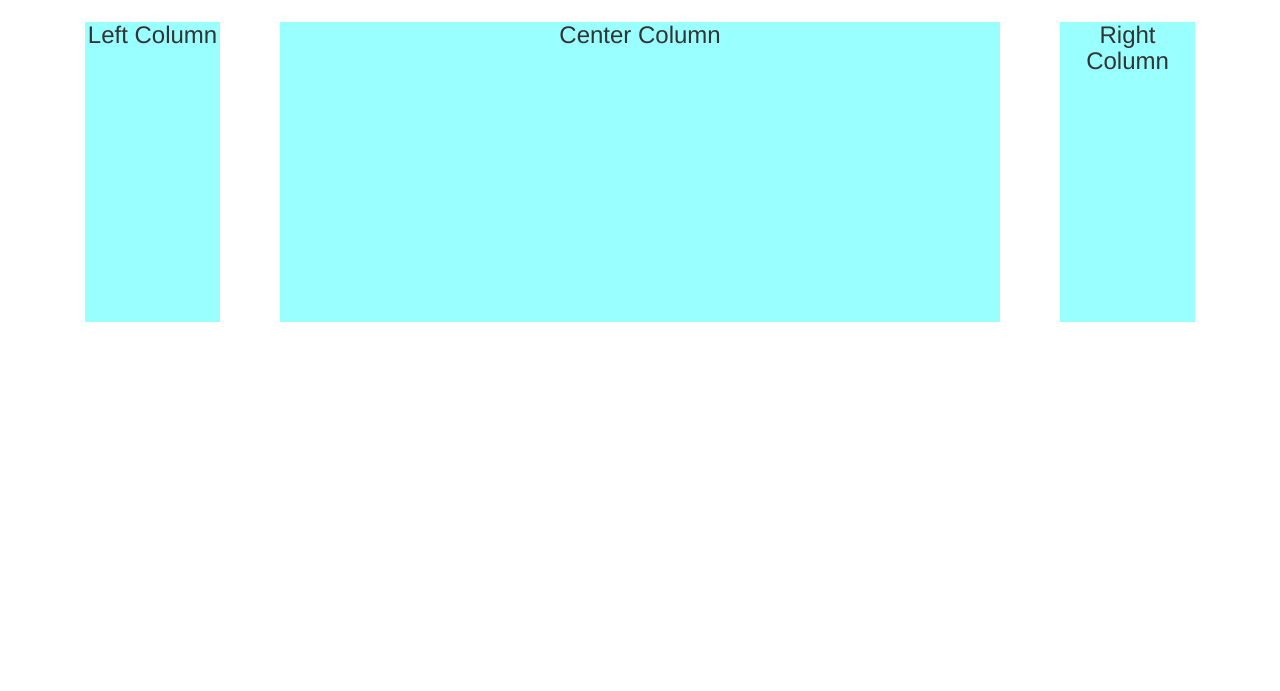
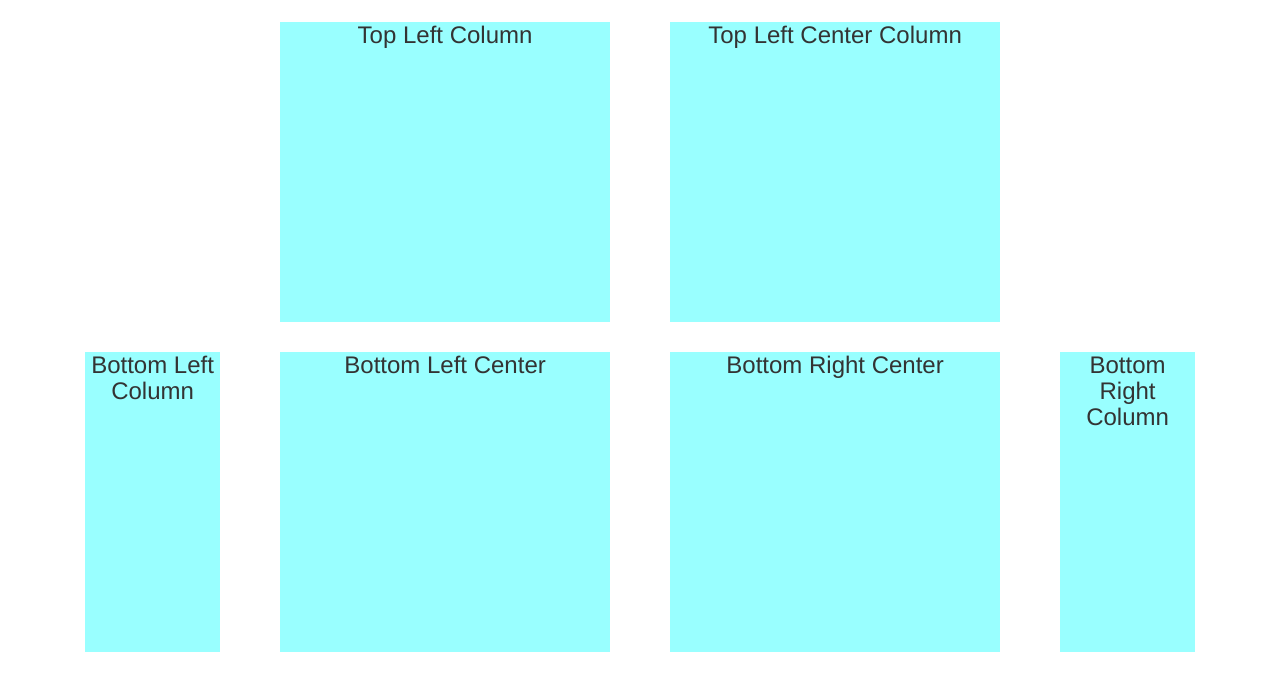
Before and after one commit to Aphinith/Bootstrap101, a website: page public/index.html in a window 1280 px wide. Shown: the part 63-754 px from the top of the page. Drawn offline with nearby package versions, Linux system fonts and the light colour scheme.

Commit message:
offsetting columns

```diff
--- a/public/index.html
+++ b/public/index.html
@@ -16,15 +16,34 @@
   <h1 class="page_title">Boom Sauce!</h1>
   <!-- <button class="btn btn-success">Click ME!</button> -->
   <div class="container">
+
+    <div class="row">
+      <div class="col-md-4 col-md-offset-2">
+        <h3 class="column_test">Top Left Column</h3>
+      </div>
+      <div class="col-md-4">
+        <h3 class="column_test">Top Left Center Column</h3>
+      </div>
+<!--       <div class="col-md-4">
+        <h3 class="column_test">Top Right Center Column</h3>
+      </div>
+      <div class="col-md-2">
+        <h3 class="column_test">Top Right Column</h3>
+      </div> -->
+    </div>
+
     <div class="row">
       <div class="col-md-2">
-        <h3 class="column_test">Left Column</h3>
+        <h3 class="column_test">Bottom Left Column</h3>
       </div>
-      <div class="col-md-8">
-        <h3 class="column_test">Center Column</h3>
+      <div class="col-md-4">
+        <h3 class="column_test">Bottom Left Center</h3>
+      </div>
+      <div class="col-md-4">
+        <h3 class="column_test">Bottom Right Center</h3>
       </div>
       <div class="col-md-2">
-        <h3 class="column_test">Right Column</h3>
+        <h3 class="column_test">Bottom Right Column</h3>
       </div>
     </div>
   </div>
```
